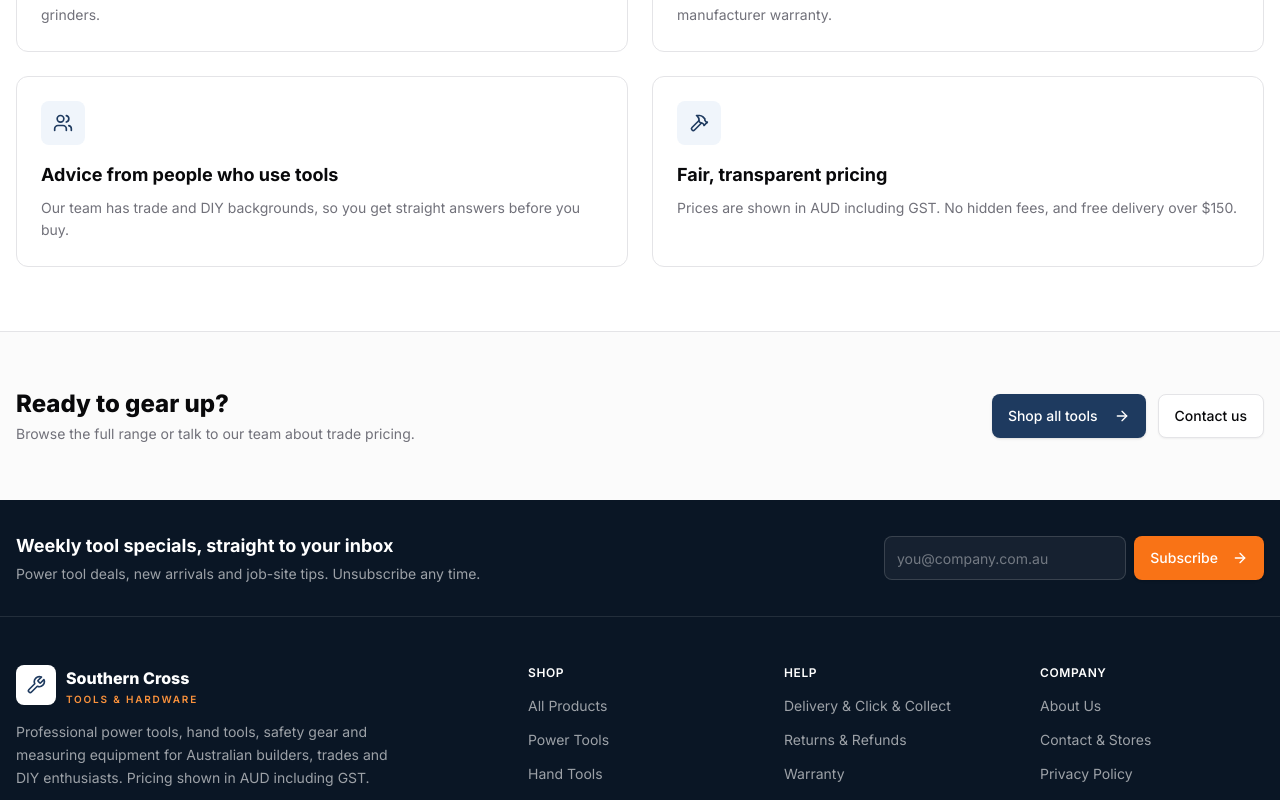
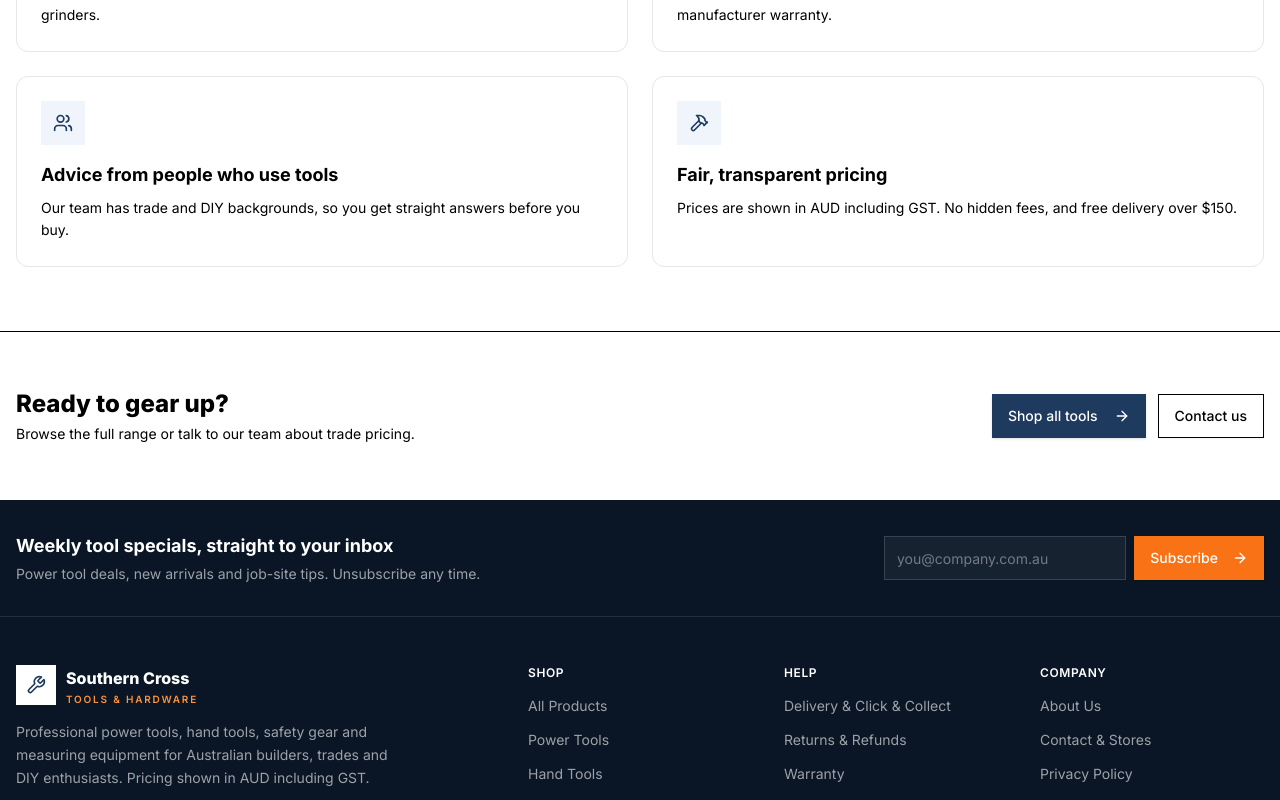
Before and after one commit to biplobcoder-ops/shopos, a Next.js app: page /about in a window 1280 px wide. Shown: the part 686-1486 px from the top of the page. Built offline with nearby package versions, Linux system fonts and the light colour scheme.

Commit message:
Update globals.css

```diff
--- a/app/globals.css
+++ b/app/globals.css
@@ -4,81 +4,55 @@
 
 @layer base {
   :root {
-    --background: 0 0% 100%;
-    --foreground: 240 10% 3.9%;
-    --card: 0 0% 100%;
-    --card-foreground: 240 10% 3.9%;
-    --popover: 0 0% 100%;
-    --popover-foreground: 240 10% 3.9%;
-    --primary: 215 50% 24%;
-    --primary-foreground: 0 0% 100%;
-    --secondary: 240 4.8% 95.9%;
-    --secondary-foreground: 240 5.9% 10%;
-    --muted: 240 4.8% 95.9%;
-    --muted-foreground: 240 3.8% 46.1%;
-    --accent: 240 4.8% 95.9%;
-    --accent-foreground: 240 5.9% 10%;
-    --destructive: 0 84.2% 60.2%;
-    --destructive-foreground: 0 0% 98%;
-    --border: 240 5.9% 90%;
-    --input: 240 5.9% 90%;
-    --ring: 215 50% 24%;
-    --radius: 0.5rem;
+    /* ...existing admin variables... */
   }
 
-  .dark {
-    --background: 240 10% 3.9%;
+  /* Public website navy theme scope */
+  .website-theme {
+    --background: 0 0% 100%;
+    --foreground: 215 60% 12%;
+
+    --card: 0 0% 100%;
+    --card-foreground: 215 60% 12%;
+
+    --popover: 0 0% 100%;
+    --popover-foreground: 215 60% 12%;
+
+    --primary: 215 70% 20%;          /* Navy */
+    --primary-foreground: 0 0% 100%;
+
+    --secondary: 215 30% 94%;
+    --secondary-foreground: 215 70% 20%;
+
+    --muted: 215 25% 95%;
+    --muted-foreground: 215 20% 40%;
+
+    --accent: 43 74% 49%;            /* Gold accent */
+    --accent-foreground: 215 70% 15%;
+
+    --destructive: 0 84% 60%;
+    --destructive-foreground: 0 0% 100%;
+
+    --border: 215 25% 88%;
+    --input: 215 25% 88%;
+    --ring: 215 70% 20%;
+  }
+
+  .website-theme.dark {
+    --background: 215 60% 8%;
     --foreground: 0 0% 98%;
-    --card: 240 10% 3.9%;
+    --card: 215 55% 11%;
     --card-foreground: 0 0% 98%;
-    --popover: 240 10% 3.9%;
-    --popover-foreground: 0 0% 98%;
-    --primary: 0 0% 98%;
-    --primary-foreground: 240 5.9% 10%;
-    --secondary: 240 3.7% 15.9%;
+    --primary: 215 70% 55%;
+    --primary-foreground: 215 60% 8%;
+    --secondary: 215 40% 18%;
     --secondary-foreground: 0 0% 98%;
-    --muted: 240 3.7% 15.9%;
-    --muted-foreground: 240 5% 64.9%;
-    --accent: 240 3.7% 15.9%;
-    --accent-foreground: 0 0% 98%;
-    --destructive: 0 62.8% 30.6%;
-    --destructive-foreground: 0 0% 98%;
-    --border: 240 3.7% 15.9%;
-    --input: 240 3.7% 15.9%;
-    --ring: 240 4.9% 83.9%;
+    --muted: 215 40% 16%;
+    --muted-foreground: 215 20% 70%;
+    --accent: 43 74% 55%;
+    --accent-foreground: 215 60% 8%;
+    --border: 215 40% 20%;
+    --input: 215 40% 20%;
+    --ring: 215 70% 55%;
   }
 }
-
-@layer base {
-  * {
-    @apply border-border;
-  }
-  body {
-    @apply bg-background text-foreground;
-    font-feature-settings: 'rlig' 1, 'calt' 1;
-  }
-  .tabular-nums {
-    font-variant-numeric: tabular-nums;
-  }
-}
-
-/* Scrollbar */
-::-webkit-scrollbar {
-  width: 8px;
-  height: 8px;
-}
-::-webkit-scrollbar-track {
-  background: transparent;
-}
-::-webkit-scrollbar-thumb {
-  background: hsl(var(--muted-foreground) / 0.3);
-  border-radius: 4px;
-}
-::-webkit-scrollbar-thumb:hover {
-  background: hsl(var(--muted-foreground) / 0.5);
-}
-
-@media print {
-  .no-print { display: none !important; }
-  body { background: white !important; }
-}
```
